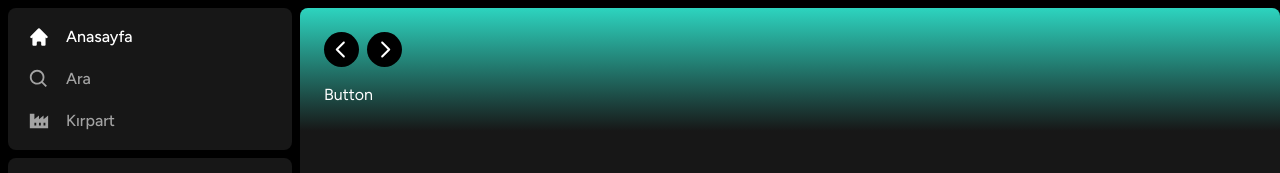
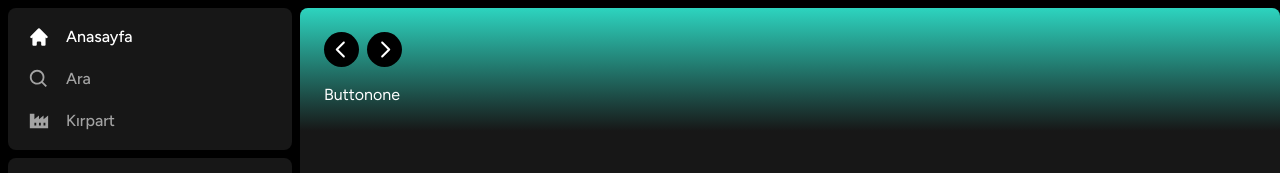
Before and after one commit to webintum/fikirdendegere, a Next.js app: page / in a window 1280 px wide. Shown: the top 173 px of the page. Built offline with nearby package versions, Linux system fonts and the light colour scheme.

Commit message:
yenibuttonone

```diff
--- a/components/Button.tsx
+++ b/components/Button.tsx
@@ -1,7 +1,7 @@
 const Button = () => {
     return (
         <div>
-            Button
+            Buttonone
         </div>
      );
 }
```
